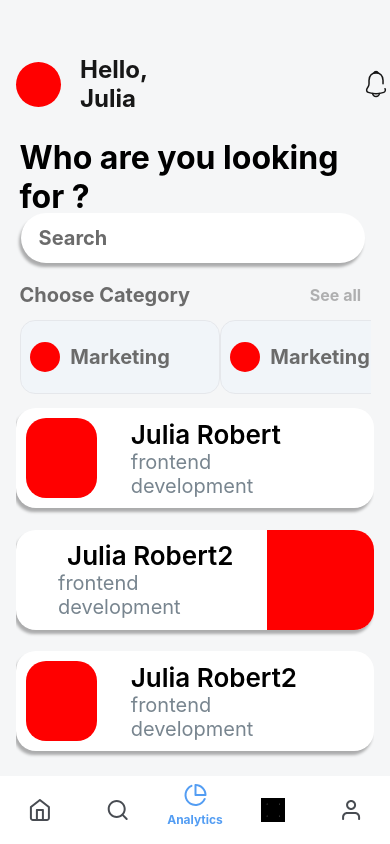
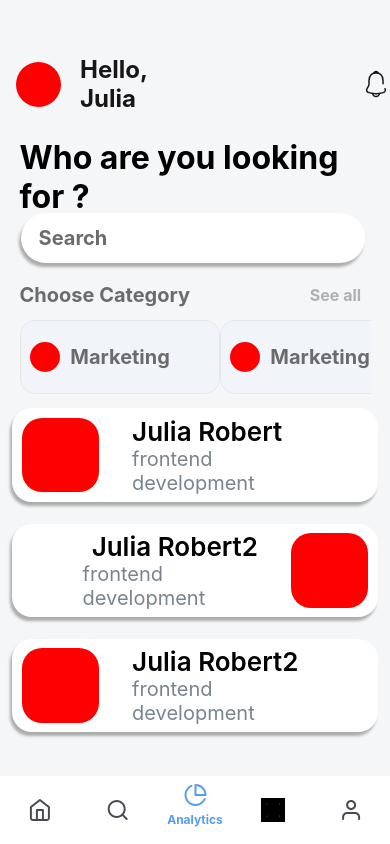
Before and after one commit to TheoLeTohic/SurvivorEpitech, a React Native app: screen /Home in a window 390 px wide. Built offline with nearby package versions, Linux system fonts and the light colour scheme.

Commit message:
fix bug on home page

```diff
--- a/src/Screens/HomeScreen/HomeScreen.js
+++ b/src/Screens/HomeScreen/HomeScreen.js
@@ -4,11 +4,14 @@ import { StyleSheet, Text, View, TextInput, TouchableOpacity, ScrollView } from
 import { useState, useEffect } from 'react';
 import { data } from "../../data/peapool"
 import { Svg, Path } from 'react-native-svg';
+import { Dimensions } from 'react-native';
 
 
 export default function App( { navigation }) {
   const [datas, setDatas] = useState(data)
   const [search, setSearch] = useState("")
+  const screenWidth = Math.round(Dimensions.get('window').width);
+  const screenHeight = Math.round(Dimensions.get('window').height);
   function toggleOpen(index) {
     if (datas[index].isopen != true) {
       for (let i = 0; i < datas.length; i++) {
@@ -80,6 +83,7 @@ export default function App( { navigation }) {
           </ScrollView>
         </View>
       </View>
+      <View style = {{flex: 1}}>
       <ScrollView style = {styles.allcard}>
       {datas.map((goal, index) => (
         index % 2 == 0 ? (
@@ -117,7 +121,9 @@ export default function App( { navigation }) {
           </TouchableOpacity>
         )
         ))}
+        <View style = {{height: 100}}></View>
       </ScrollView>
+      </View>
       <View style = {styles.navbar}>
         <View style = {styles.navbaritem}>
         <Svg xmlns="http://www.w3.org/2000/Svg" width="25" height="24" viewBox="0 0 25 24" fill="none">
@@ -341,9 +347,10 @@ const styles = StyleSheet.create({
     fontWeight: "bold",
   },
   allcard: {
-    marginLeft: "4%",
     marginTop: "25%",
-    width: "92%",
+    width: "100%",
+    paddingHorizontal: "3%",
+    height: "200%",
   },
   card: {
     marginVertical: "3%",
@@ -358,9 +365,10 @@ const styles = StyleSheet.create({
     shadowRadius: 3,
   },
   leftcard: {
-    width: "20%",
+    width: "21%",
     borderRadius: 20,
-    height: 80,
+    paddingVertical: "10%",
+    height: "80%",
     marginVertical: 10,
     marginLeft: 10,
     backgroundColor: "red"
@@ -412,7 +420,7 @@ const styles = StyleSheet.create({
     marginLeft: "5%"
   },
   topcard: {
-    marginLeft: "-15%",
+    marginLeft: "0%",
     flexDirection: "row",
     display: "flex",
     alignItems: "center",
@@ -466,10 +474,12 @@ const styles = StyleSheet.create({
     shadowRadius: 3,
   },
   leftcardopo: {
-    width: "30%",
-    borderTopRightRadius: 20,
-    borderBottomRightRadius: 20,
-    height: 100,
+    width: "21%",
+    borderRadius: 20,
+    paddingVertical: "10%",
+    height: "80%",
+    marginVertical: 10,
+    marginRight: 10,
     backgroundColor: "red"
   },
   nametxtopo: {
--- a/src/Screens/WidjetScreen/WidjetScreen.js
+++ b/src/Screens/WidjetScreen/WidjetScreen.js
@@ -182,6 +182,13 @@ export default function App( { navigation }) {
             </View>
           </View>
         </View>
+        <View style = {styles.eventsmall}>
+            <View style = {styles.sttsmall}></View>
+            <View style = {styles.contentsmall}>
+              <Text style = {styles.namesmall}>Daily Standup</Text>
+              <Text style = {styles.timesmall}>10:00 AM - 11:00 AM</Text>
+            </View>
+          </View>
       </View>
 
       </View>
@@ -616,7 +623,6 @@ const styles = StyleSheet.create({
 
   meteosmall : {
     marginTop: 20,
-    marginLeft: 20,
     height: 168,
     width: "45%",
     display: "flex",
@@ -739,7 +745,6 @@ const styles = StyleSheet.create({
     backgroundColor: "#ffffff7d",
     borderRadius: 20,
     marginTop: 20,
-    marginLeft: 20,
     display: "flex",
     flexDirection: "column",
     justifyContent: "space-around",
@@ -750,4 +755,67 @@ const styles = StyleSheet.create({
     shadowOpacity: 0.3,
     shadowRadius: 3,
   },
+  calendardaysmall : {
+    height: "30%",
+    width: "100%",
+    display: "flex",
+    flexDirection: "column",
+    justifyContent: "space-around",
+    marginLeft: "15%",
+    marginTop: "10%",
+  },
+  daywithouteventsmall : {
+    fontSize: 14,
+    fontWeight: "bold",
+    color: "#FF0000",
+  },
+  datesmall : {
+    fontSize: 30,
+    fontWeight: "bold",
+    color: "#000000cc",
+    marginLeft: "5%",
+  },
+  calendareventsmall : {
+    height: "20%",
+    width: "100%",
+    display: "flex",
+    flexDirection: "row",
+  },
+  eventsmall : {
+    width: "100%",
+    display: "flex",
+    flexDirection: "row",
+    alignItems: "center",
+  },
+  sttsmall : {
+    height: 30,
+    width: 5,
+    borderRadius: 20,
+    backgroundColor: "#367CFE",
+    marginLeft: 4,
+  },
+  contentsmall : {
+    paddingHorizontal: "3%",
+    paddingVertical: "3%",
+    backgroundColor: "#C3D0F0",
+    width: "90%",
+    display: "flex",
+    flexDirection: "column",
+    justifyContent: "space-around",
+    marginLeft: "5%",
+    borderRadius: 10,
+  },
+  namesmall : {
+    fontSize: 10,
+    fontWeight: "bold",
+    color: "#367CFE",
+  },
+  timesmall : {
+    fontSize: 8,
+    fontWeight: "bold",
+    color: "#367CFE",
+  },
+
+
+
 });
```
